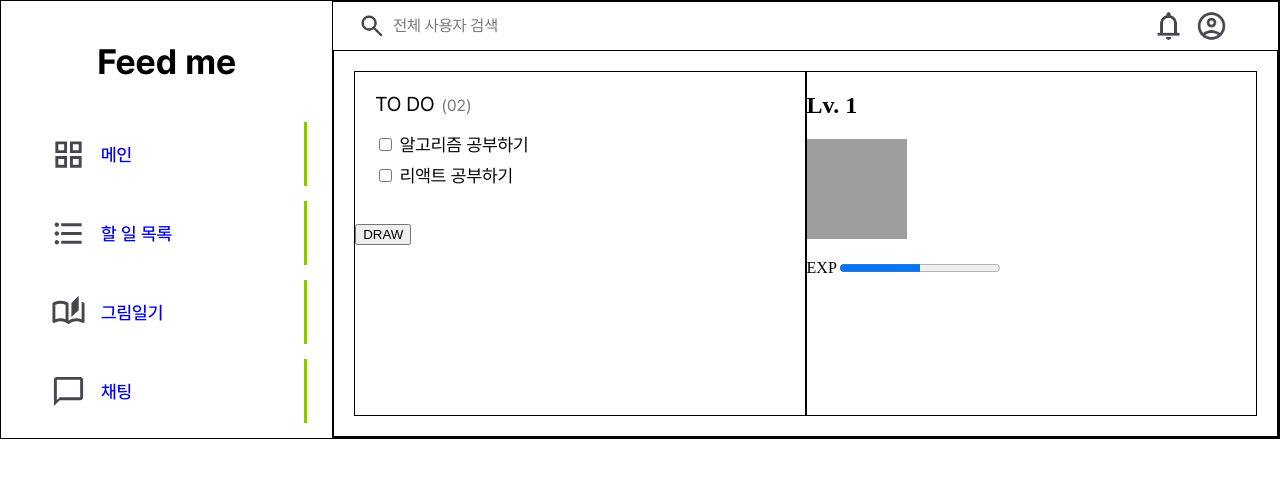
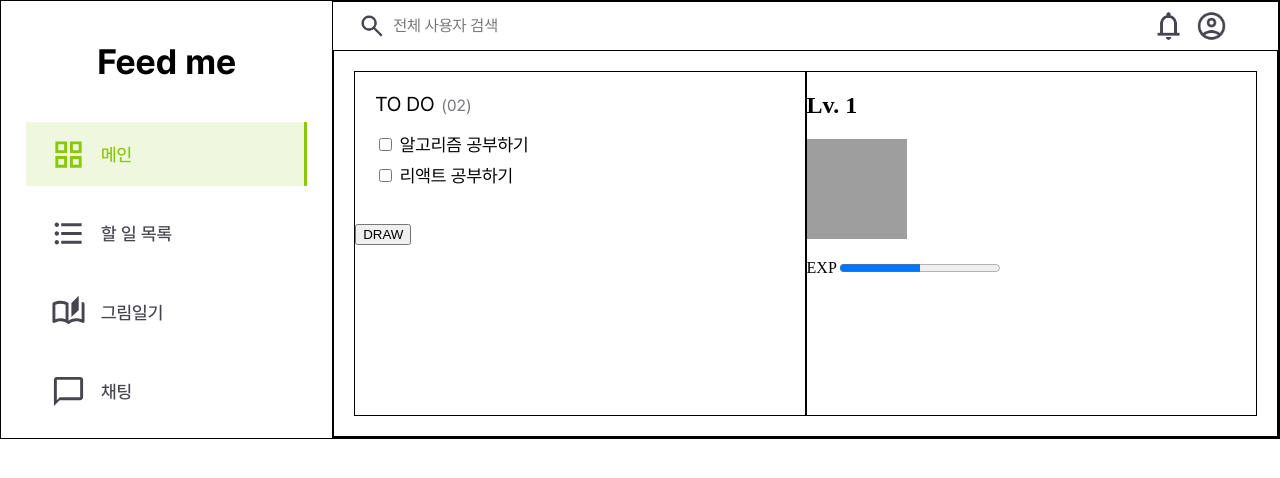
Before and after one commit to homoonshi/FeedMe, a React (Create React App) app in the folder Front-feedme/: page /Todo in a window 1280 px wide. Shown: the top 478 px of the page. Built offline with nearby package versions, Linux system fonts and the light colour scheme; grey boxes are pictures that could not be loaded; what react-social-login-buttons would draw is missing.

Commit message:
Design: Sidebar slide ing...

```diff
--- a/Front-feedme/src/components/Main/Sidebar.css
+++ b/Front-feedme/src/components/Main/Sidebar.css
@@ -22,13 +22,28 @@
     flex-direction: column;
 }
 
-.SidebarList div {
+.SidebarList > div {
+    display: flex;
+    align-items: start;
+    width: 100%;
+    height: 8vh;
+    margin-bottom: 15px;
+    cursor: pointer; /* Added cursor to indicate clickability */
+}
+
+.SidebarList .menu {
     display: flex;
     align-items: center;
     font-size: 18px;
     width: 100%;
     height: 8vh;
     margin-bottom: 15px;
+    cursor: pointer; /* Added cursor to indicate clickability */
+    transition: background-color 0.4s, color 0.4s, transform 0.4s; /* Added transition */
+}
+
+.SidebarList .menu:hover {
+    transform: translateX(10px); /* Slide effect on hover */
 }
 
 .SidebarList .menu-icon {
@@ -37,6 +52,7 @@
     margin-right: 15px;
     margin-left: 25px;
     color: #49454F;
+    transition: color 0.4s; /* Added transition */
 }
 
 #SidebarBack {
--- a/Front-feedme/src/components/Main/Sidebar.jsx
+++ b/Front-feedme/src/components/Main/Sidebar.jsx
@@ -1,5 +1,5 @@
 import React, { useState } from 'react';
-import { NavLink } from "react-router-dom";
+import { useNavigate } from "react-router-dom";
 import '../Main/Sidebar.css';
 import Menu from './SidebarMenu';
 import GridViewOutlinedIcon from '@mui/icons-material/GridViewOutlined';
@@ -8,11 +8,13 @@ import AutoStoriesOutlinedIcon from '@mui/icons-material/AutoStoriesOutlined';
 import ChatBubbleOutlineOutlinedIcon from '@mui/icons-material/ChatBubbleOutlineOutlined';
 
 const Sidebar = () => {
-  const [ clicked, setClicked ] = useState('#49454F');
+  const [active, setActive] = useState('/Main');
+  // const navigate = useNavigate(); // 페이지 이동을 위해 useNavigate 훅 사용
 
-  const ClickedMenu = () => {
-    setClicked('#87C908');
-  }
+  const handleClick = (path) => {
+    setActive(path);
+    // navigate(path); // 지정된 경로로 페이지 이동
+  };
 
   return (
     <div className='SidebarBack'>
@@ -20,11 +22,34 @@ const Sidebar = () => {
         <h2>Feed me</h2>
       </div>
       <div className='SidebarList'>
-        <Menu color={clicked} onClick={ClickedMenu} icon={GridViewOutlinedIcon} des="/Main" link="메인"/>
-        <Menu color={clicked} onClick={ClickedMenu} icon={FormatListBulletedIcon} des="/Todo" link="할 일 목록"/>
-        <Menu color={clicked} onClick={ClickedMenu} icon={AutoStoriesOutlinedIcon} des="/Diary" link="그림일기"/>
-        <Menu color={clicked} onClick={ClickedMenu} icon={ChatBubbleOutlineOutlinedIcon} des="/Chatting" link="채팅"/>
-
+        <Menu
+          isActive={active === '/Main'}
+          onClick={() => handleClick('/Main')}
+          icon={GridViewOutlinedIcon}
+          des="/Main"
+          link="메인"
+        />
+        <Menu
+          isActive={active === '/Todo'}
+          onClick={() => handleClick('/Todo')}
+          icon={FormatListBulletedIcon}
+          des="/Todo"
+          link="할 일 목록"
+        />
+        <Menu
+          isActive={active === '/Diary'}
+          onClick={() => handleClick('/Diary')}
+          icon={AutoStoriesOutlinedIcon}
+          des="/Diary"
+          link="그림일기"
+        />
+        <Menu
+          isActive={active === '/Chatting'}
+          onClick={() => handleClick('/Chatting')}
+          icon={ChatBubbleOutlineOutlinedIcon}
+          des="/Chatting"
+          link="채팅"
+        />
       </div>
     </div>
   );
--- a/Front-feedme/src/components/Main/SidebarMenu.jsx
+++ b/Front-feedme/src/components/Main/SidebarMenu.jsx
@@ -2,20 +2,34 @@ import React from 'react';
 import { Link } from 'react-router-dom';
 import '../Main/Sidebar.css';
 
-const Menu = ({ icon: Icon, des, link, color}) => {
+const Menu = ({ icon: Icon, des, link, isActive, onClick }) => {
     return (
-        <div>
-            <Icon className='menu-icon'/>
+        <div
+            onClick={onClick}
+            style={{
+                backgroundColor: isActive ? 'rgba(135, 201, 8, 0.13)' : 'transparent',
+                color: isActive ? '#87C908' : '#49454F'
+            }}
+        >
+            <div className='menu'>
+            <Icon
+                className='menu-icon'
+                style={{ color: isActive ? '#87C908' : '#49454F' }}
+            />
             <Link
                 style={{
                     fontFamily: 'PretendardM',
-                    color: {color},
+                    color: isActive ? '#87C908' : '#49454F',
                 }}
                 to={des}
             >
                 {link}
             </Link>
-            <span id='SidebarLine'>|</span>
+            </div>
+            <span
+                id='SidebarLine'
+                style={{ backgroundColor: isActive ? '#87C908' : 'transparent' }}
+            >|</span>
         </div>
     );
 };
```
